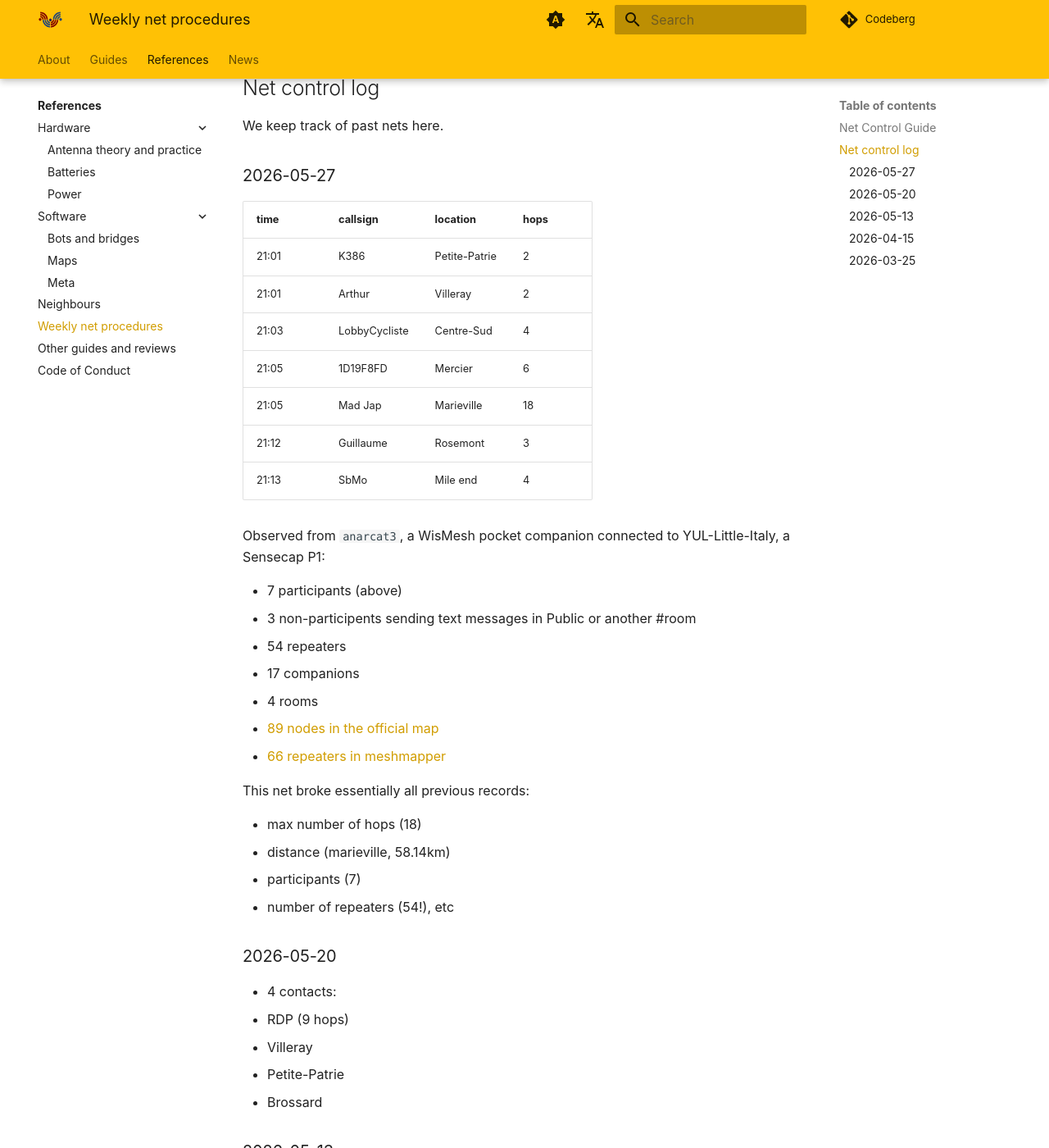
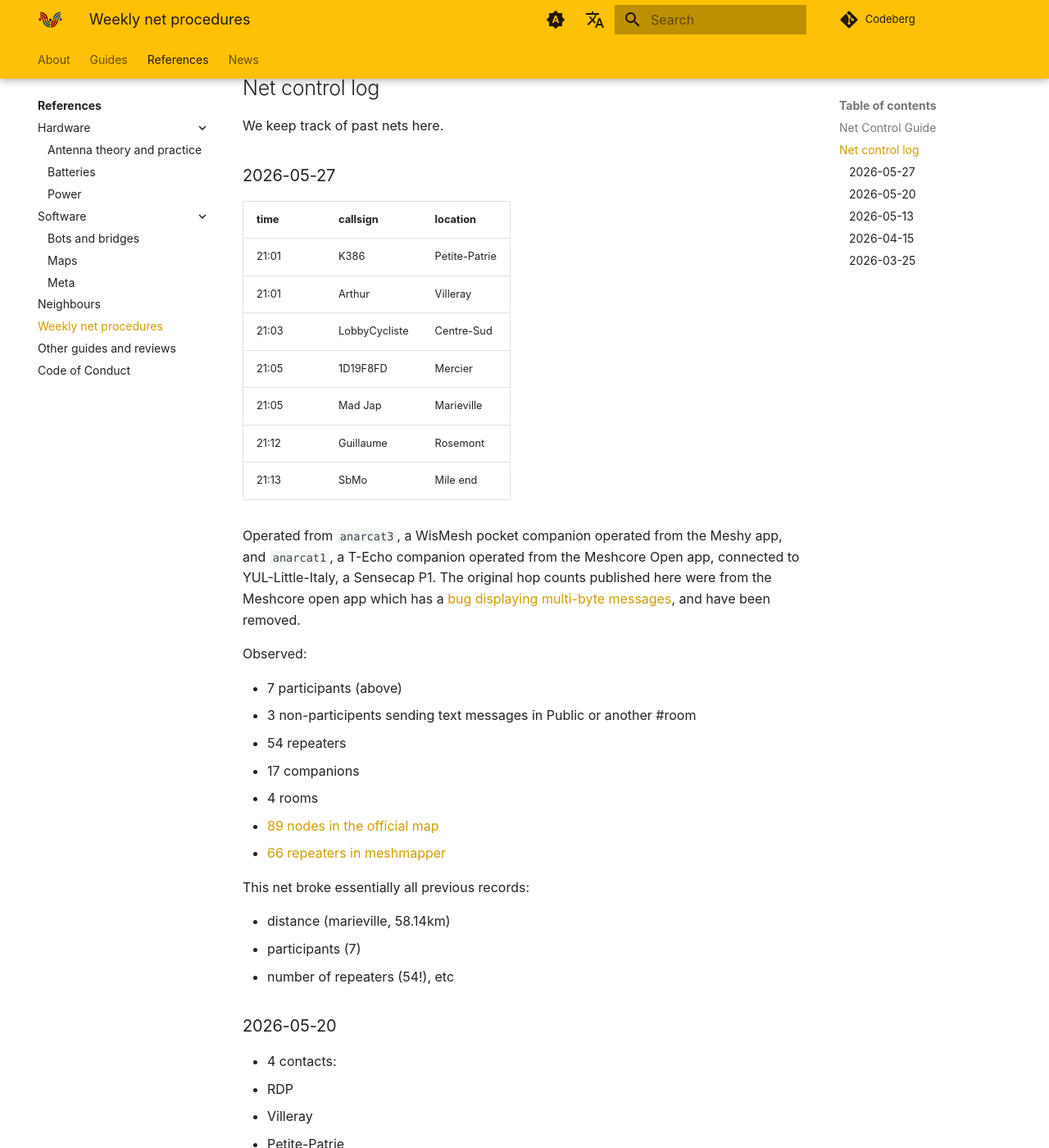
Before and after one commit to ReseauLibre/lora.reseaulibre.ca, an MkDocs documentation site: the page built from docs/references/net.md, in a window 1280 px wide and 1400 px high, scrolled down 1087 px. Shown: the whole window at 82% size. Built offline with MkDocs 1.6.1 and Material for MkDocs 9.7.7, drawn with Linux system fonts in a browser that asks for light colours; plug-ins that fetch from the network failed and are left out; comment, search, counter and statistics services are not loaded.

Commit message:
remove incorrect hop counts

```diff
--- a/docs/references/net.md
+++ b/docs/references/net.md
@@ -58,18 +58,25 @@ We keep track of past nets here.
 
 ### 2026-05-27
 
-| time  | callsign      | location      | hops |
-|-------|---------------|---------------|------|
-| 21:01 | K386          | Petite-Patrie | 2    |
-| 21:01 | Arthur        | Villeray      | 2    |
-| 21:03 | LobbyCycliste | Centre-Sud    | 4    |
-| 21:05 | 1D19F8FD      | Mercier       | 6    |
-| 21:05 | Mad Jap       | Marieville    | 18   |
-| 21:12 | Guillaume     | Rosemont      | 3    |
-| 21:13 | SbMo          | Mile end      | 4    |
+| time  | callsign      | location      |
+|-------|---------------|---------------|
+| 21:01 | K386          | Petite-Patrie |
+| 21:01 | Arthur        | Villeray      |
+| 21:03 | LobbyCycliste | Centre-Sud    |
+| 21:05 | 1D19F8FD      | Mercier       |
+| 21:05 | Mad Jap       | Marieville    |
+| 21:12 | Guillaume     | Rosemont      |
+| 21:13 | SbMo          | Mile end      |
 
-Observed from `anarcat3`, a WisMesh pocket companion connected to
-YUL-Little-Italy, a Sensecap P1:
+Operated from `anarcat3`, a WisMesh pocket companion operated from the
+Meshy app, and `anarcat1`, a T-Echo companion operated from the
+Meshcore Open app, connected to YUL-Little-Italy, a Sensecap P1. The
+original hop counts published here were from the Meshcore open app
+which has a [bug displaying multi-byte
+messages](https://github.com/zjs81/meshcore-open/issues/367), and have
+been removed.
+
+Observed:
 
 - 7 participants (above)
 - 3 non-participents sending text messages in Public or another #room
@@ -81,7 +88,6 @@ YUL-Little-Italy, a Sensecap P1:
 
 This net broke essentially all previous records:
 
-- max number of hops (18)
 - distance (marieville, 58.14km)
 - participants (7)
 - number of repeaters (54!), etc
@@ -89,7 +95,7 @@ This net broke essentially all previous records:
 ### 2026-05-20
 
 - 4 contacts:
-  - RDP (9 hops)
+  - RDP
   - Villeray
   - Petite-Patrie
   - Brossard
```
